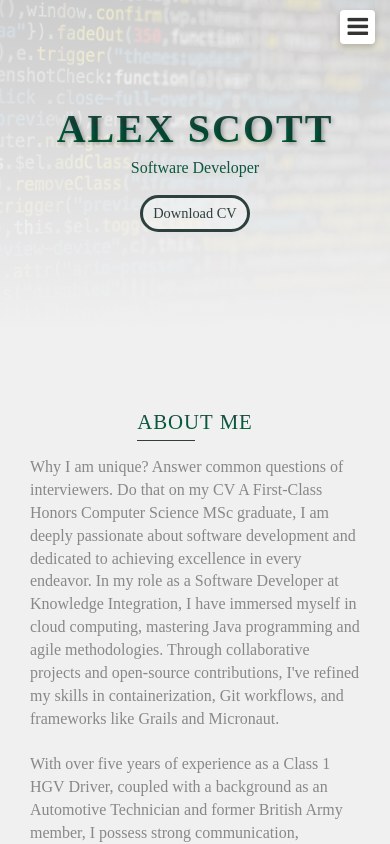
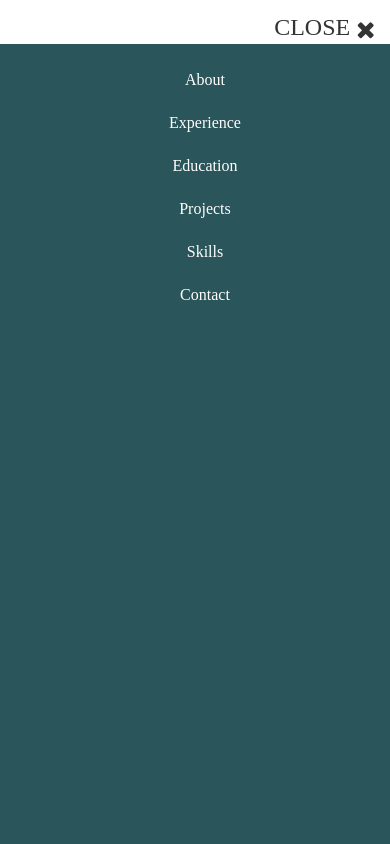
Before and after one commit to alexsjcott/alexsjcott.github.io, a website: page index.html in a window 390 px wide. Both pictures are taken after a click on the element 357 px from the left and 27 px from the top of the page. Shown: the top 844 px of the page. Drawn offline with nearby package versions, Linux system fonts and the light colour scheme.

Commit message:
fix: mobile menu

```diff
--- a/css/styles.css
+++ b/css/styles.css
@@ -112,11 +112,6 @@ header {
   animation-duration: 0.75s;
 }
 
-header li {
-  display: inline-block;
-  margin-right: 20px;
-}
-
 header ul {
   width: 100%;
   background: rgb(42, 85, 90);
@@ -126,6 +121,12 @@ header ul {
   border-bottom-left-radius: 4px;
   box-shadow: 0 2px 4px rgba(0, 0, 0, 0.1);
 }
+
+header li {
+  display: inline-block;
+  margin-right: 20px;
+}
+
 
 header a {
   display: inline-block;
@@ -140,6 +141,11 @@ header a:hover {
 }
 
 header a:focus {
+  color: #fff;
+}
+
+header.active {
+  display: block;
   color: #fff;
 }
 
@@ -175,7 +181,7 @@ header.sticky {
   color: #333;
 }
 
-#mobile-menu-close span {
+#mobile-menu-close span {FG
   font-size: 0.5em;
   text-transform: uppercase;
 }
@@ -257,9 +263,8 @@ footer {
   text-decoration: none;
 }
 
-
-
 .shadow {
+  padding-top: 20px;
   box-shadow: 0 1px 3px rgba(0, 0, 0, 0.12), 0 1px 2px rgba(0, 0, 0, 0.24);
 }
 
@@ -845,6 +850,7 @@ footer {
     border-radius: 0;
     width: 100%;
   }
+
   #menu li {
     display: block;
     margin-bottom: 10px;
```
